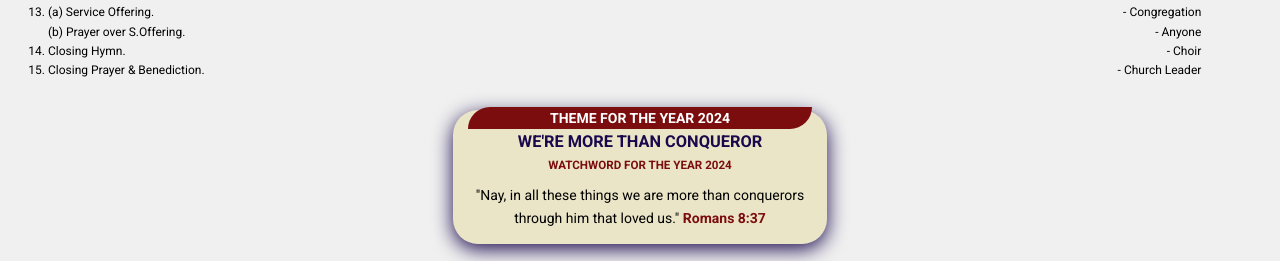
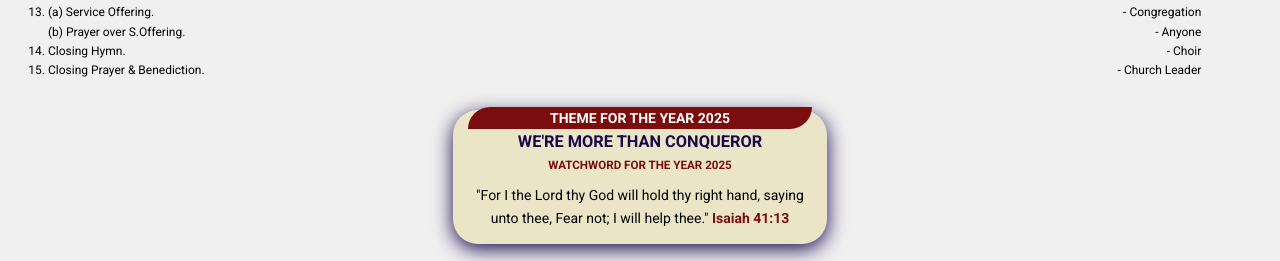
Before and after one commit to EliezerSunny/Divine-help-website, a plain HTML site: page sunday-service.html in a window 1280 px wide. Shown: the part 2895-3156 px from the top of the page. Drawn offline with Linux system fonts and the light colour scheme; a script that the page names is missing.

Commit message:
modified

```diff
--- a/sunday-service.html
+++ b/sunday-service.html
@@ -209,10 +209,10 @@
 
 <div class="box">
 <div class="watch-word">
-    <h4>THEME FOR THE YEAR 2024</h4>
+    <h4>THEME FOR THE YEAR 2025</h4>
     <h3>WE'RE MORE THAN CONQUEROR</h3>
-    <h5>WATCHWORD FOR THE YEAR 2024</h5>
-    <p>"Nay, in all these things we are more than conquerors through him that loved us." <span>Romans 8:37</span></p>
+    <h5>WATCHWORD FOR THE YEAR 2025</h5>
+    <p>"For I the Lord thy God will hold thy right hand, saying unto thee, Fear not; I will help thee." <span>Isaiah 41:13</span></p>
 </div>
 </div>
 
```
